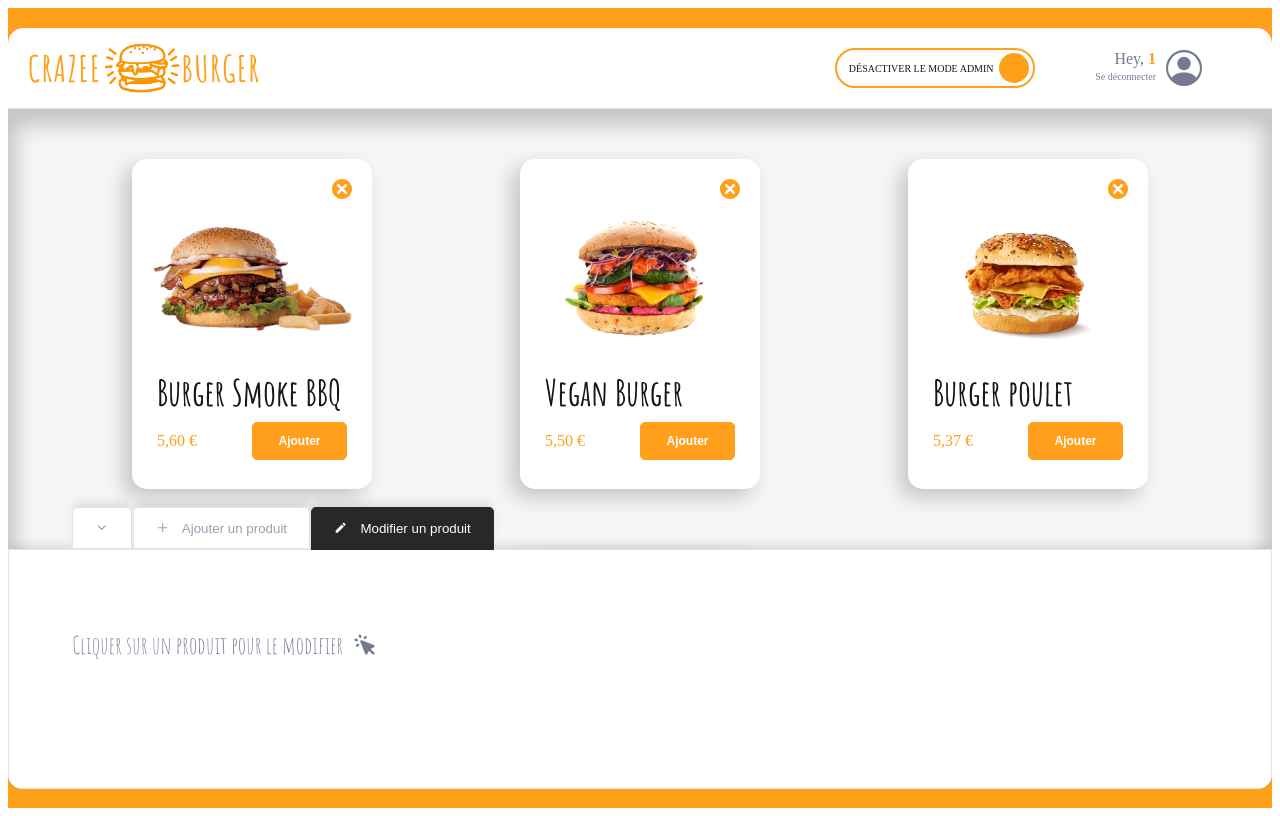
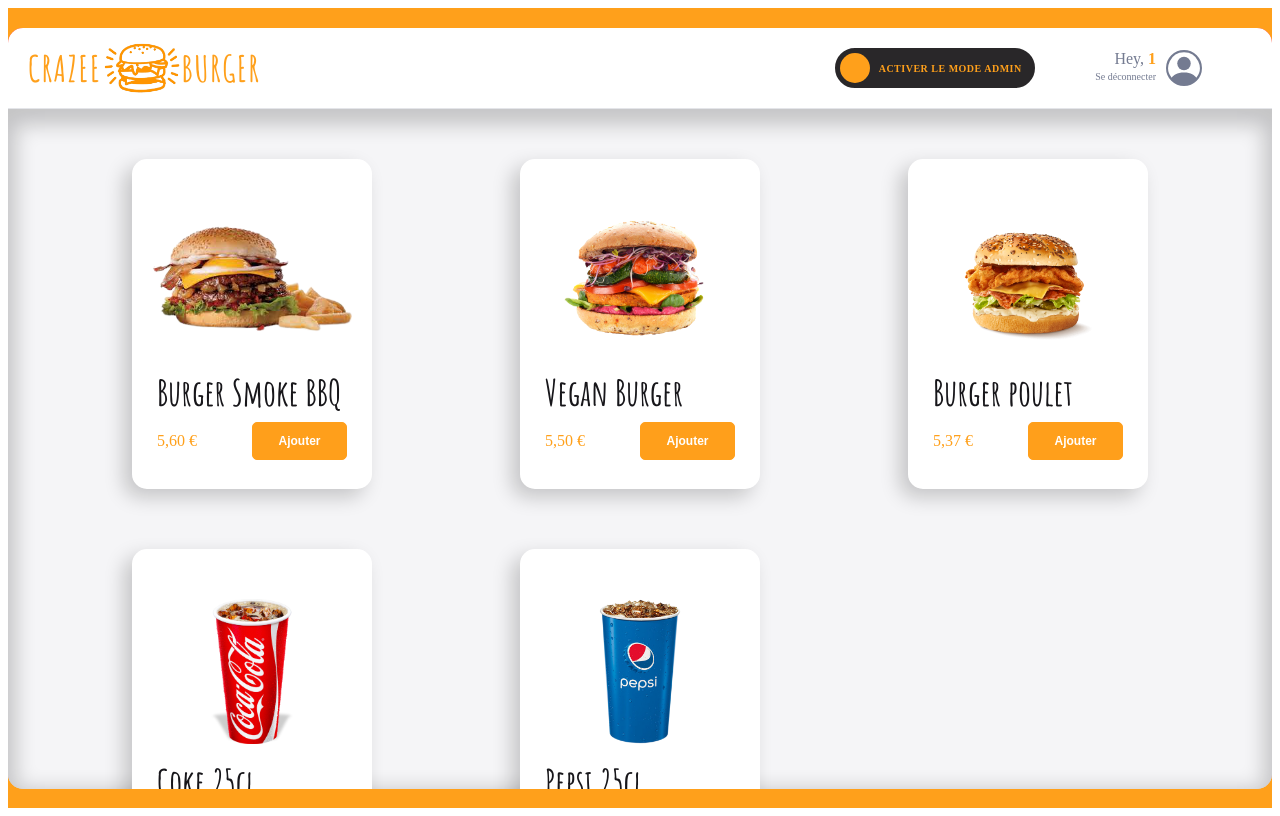
Before and after one commit to Baba31200/crazee-burger, a React (Vite) app: page /order/1 in a window 1280 px wide. Built offline with nearby package versions, Linux system fonts and the light colour scheme.

Commit message:
🔧 F09 : ORDER > Reset values to initial REAL values

```diff
--- a/src/components/pages/order/OrderPage.jsx
+++ b/src/components/pages/order/OrderPage.jsx
@@ -10,9 +10,9 @@
 
 export default function OrderPage() {
   // state
-  const [isModeAdmin, setIsModeAdmin] = useState(true);
+  const [isModeAdmin, setIsModeAdmin] = useState(false);
   const [isCollapsed, setIsCollapsed] = useState(false);
-  const [currentTabSelected, setCurrentTabSelected] = useState("edit");
+  const [currentTabSelected, setCurrentTabSelected] = useState("add");
   const [menu, setMenu] = useState(fakeMenu.MEDIUM);
   const [newProduct, setNewproduct] = useState(EMPTY_PRODUCT);
   const [productSelected, setProductSelected] = useState(EMPTY_PRODUCT);
```
